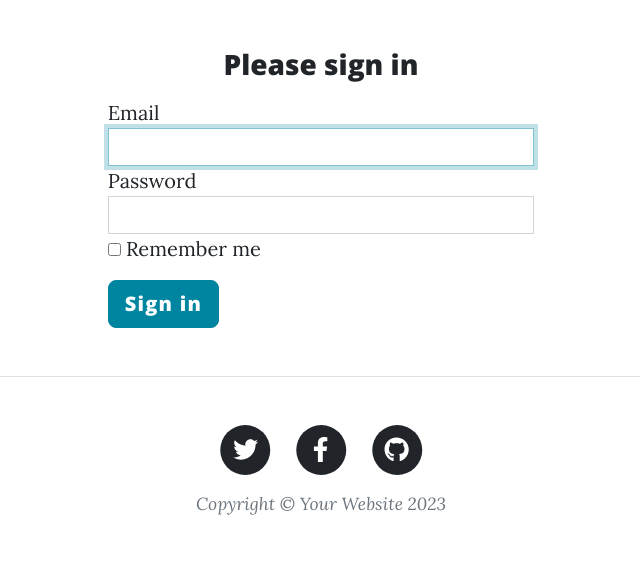
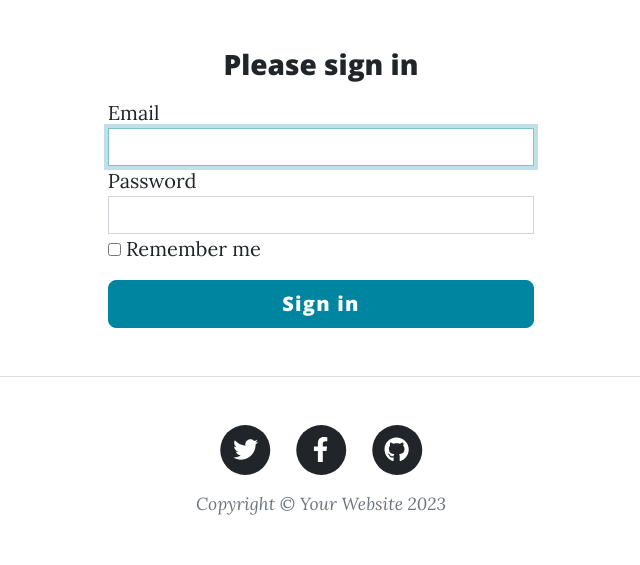
Before and after one commit to visothyouksim/tp_moto_blog, a Symfony app: template templates/security/login.html.twig in a window 1280 px wide. Shown: the part 556-1121 px from the top of the page, without its empty margins (319-959 px from the left). Run offline with Twig, Linux system fonts and the light colour scheme; the template is opened without the code that fills it, so the values that code supplies are empty; some libraries are stand-ins or nearby versions.

Commit message:
Update login.html.twig

```diff
--- a/templates/security/login.html.twig
+++ b/templates/security/login.html.twig
@@ -46,7 +46,7 @@
             </label>
         </div>
 
-        <button class="btn btn-lg btn-primary" type="submit">
+        <button class="btn btn-lg btn-primary w-100" type="submit">
             Sign in
         </button>
     </form>
```
